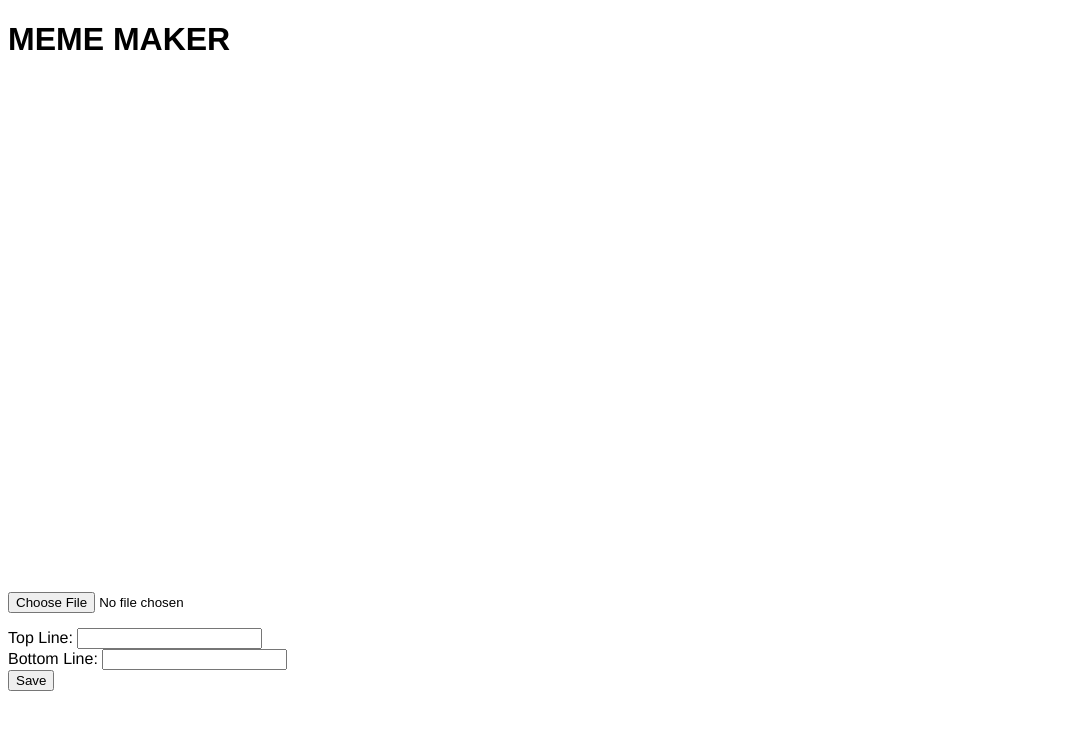
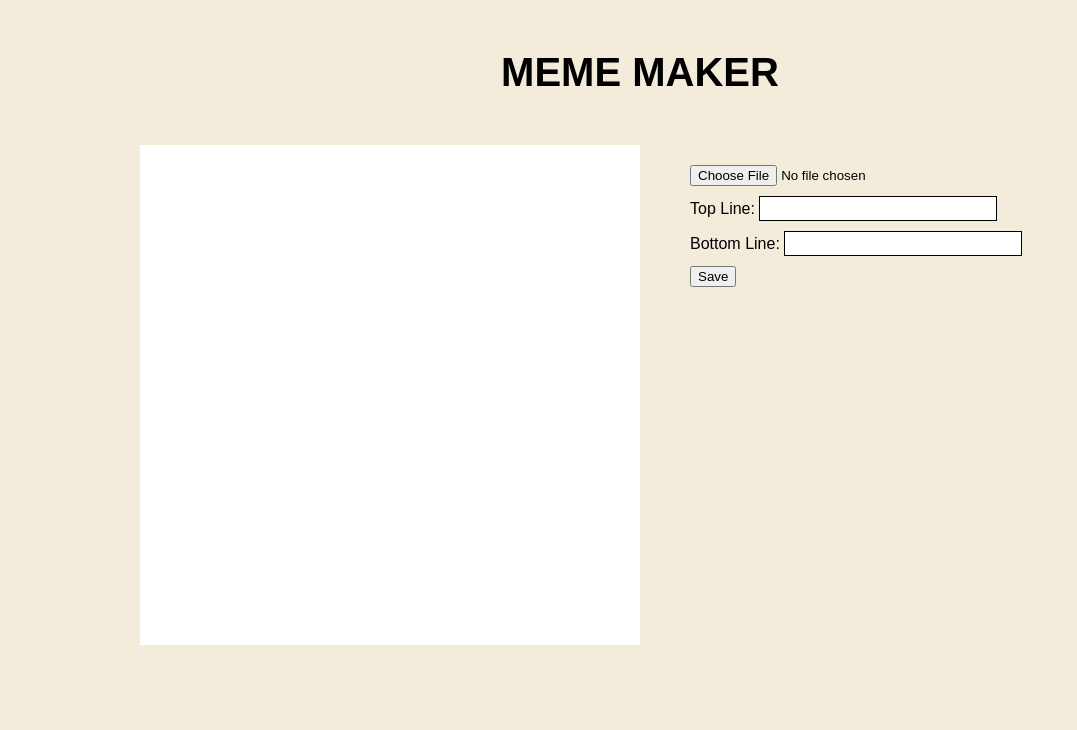
Before and after one commit to Citrix94/HTML5-CANVAS---CodersTrust, a plain HTML site: page index.html in a window 1280 px wide. Shown: the whole page, without its empty margins (0-1077 px from the left). Drawn offline with Linux system fonts and the light colour scheme.

Commit message:
Update style.css

```diff
--- a/style.css
+++ b/style.css
@@ -1,23 +1,51 @@
-body {
-    font-family: "Helvetica", sans-serif;
+*{
+	margin:0 auto;
+	padding:0 auto;
 }
 
-#image-container {
-    display: flex;
-    width: 960px;
-    margin-top: 40px;
-    margin: 15px auto;
+body{
+	background: #F3ECDB;
+	font-family: Arial, sans-serif;
+	text-align: center;
 }
 
-#input-container {
-    padding-left: 35px;
+header{
+	margin-top: 50px;
 }
 
-#file {
-    margin-bottom: 15px;
+header > h1{
+	font-size: 40px;
 }
 
-.input {
-    margin-top: 8px;
-    margin-bottom: 8px;
+#main-container{
+	margin-top: 50px;
+	width: 1000px;
+	min-height: 500px;
 }
+
+#first-container{
+	float: left;
+	text-align: left;
+	width: 500px;
+}
+
+#second-container{
+	float: right;
+	text-align: left;
+	width: 450px;
+	margin: 20px 0 0 50px;
+}
+
+#image-place{
+	background: #fff;
+}
+
+.second-input{
+	margin-top: 10px;
+	border: 1px solid #000;
+	font-size: 18px;
+}
+
+#saveBtn{
+	margin-top: 10px;
+}
```
